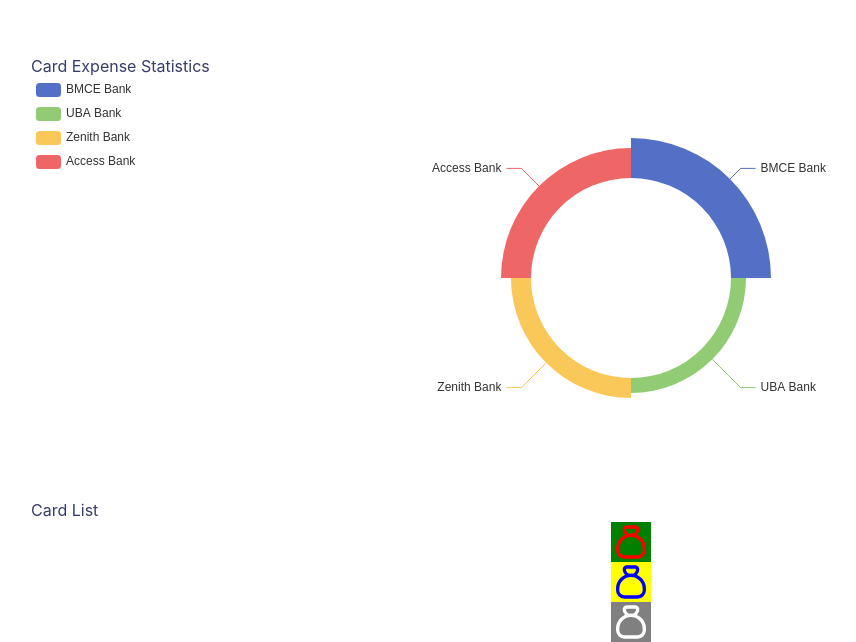
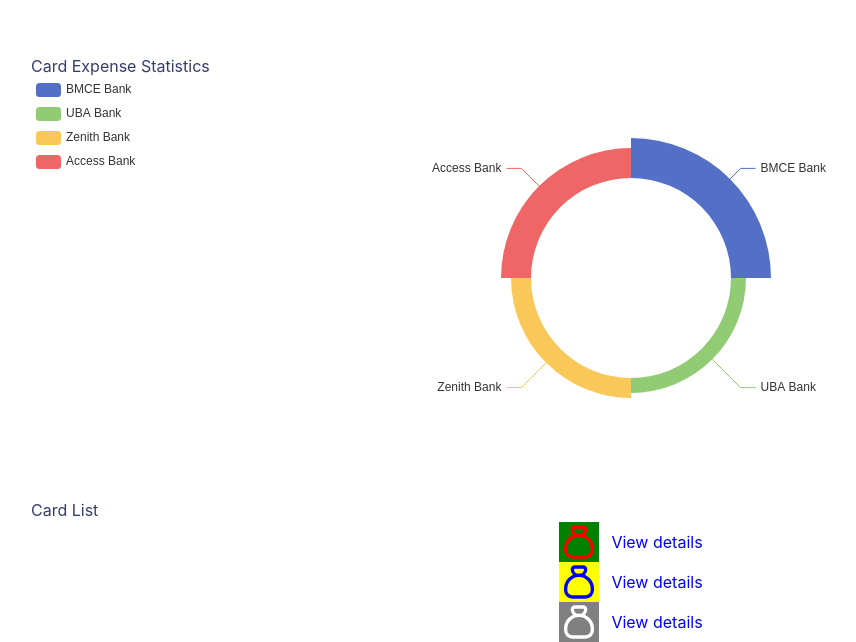
Before and after one commit to mizou9494/UI_Bank_Dashboard, a React (Create React App) app: page /Credit_Cards in a window 1280 px wide. Shown: the part 348-990 px from the top of the page, without its empty margins (9-865 px from the left). Built offline with nearby package versions, Linux system fonts and the light colour scheme.

Commit message:
small changes are added here

```diff
--- a/src/components/CardList/CardList.js
+++ b/src/components/CardList/CardList.js
@@ -23,12 +23,15 @@
       <CardListWrapper>
         <ListItem>
           <IconWrapper><TbMoneybag color='red' size={40} /></IconWrapper>
+          <DetailButton>View details</DetailButton>
         </ListItem>
         <ListItem>
           <IconWrapper><TbMoneybag color='blue' size={40} /></IconWrapper>
+          <DetailButton>View details</DetailButton>
         </ListItem>
         <ListItem>
           <IconWrapper><TbMoneybag color='white' size={40} /></IconWrapper>
+          <DetailButton>View details</DetailButton>
         </ListItem>
       </CardListWrapper>
     </>
@@ -42,6 +45,11 @@
   justify-content: center;
   align-items: center;
 
+`
+
+const DetailButton = styled.div`
+  color: blue;
+  cursor: pointer;
 `
 
 const IconWrapper = styled.div`
```
